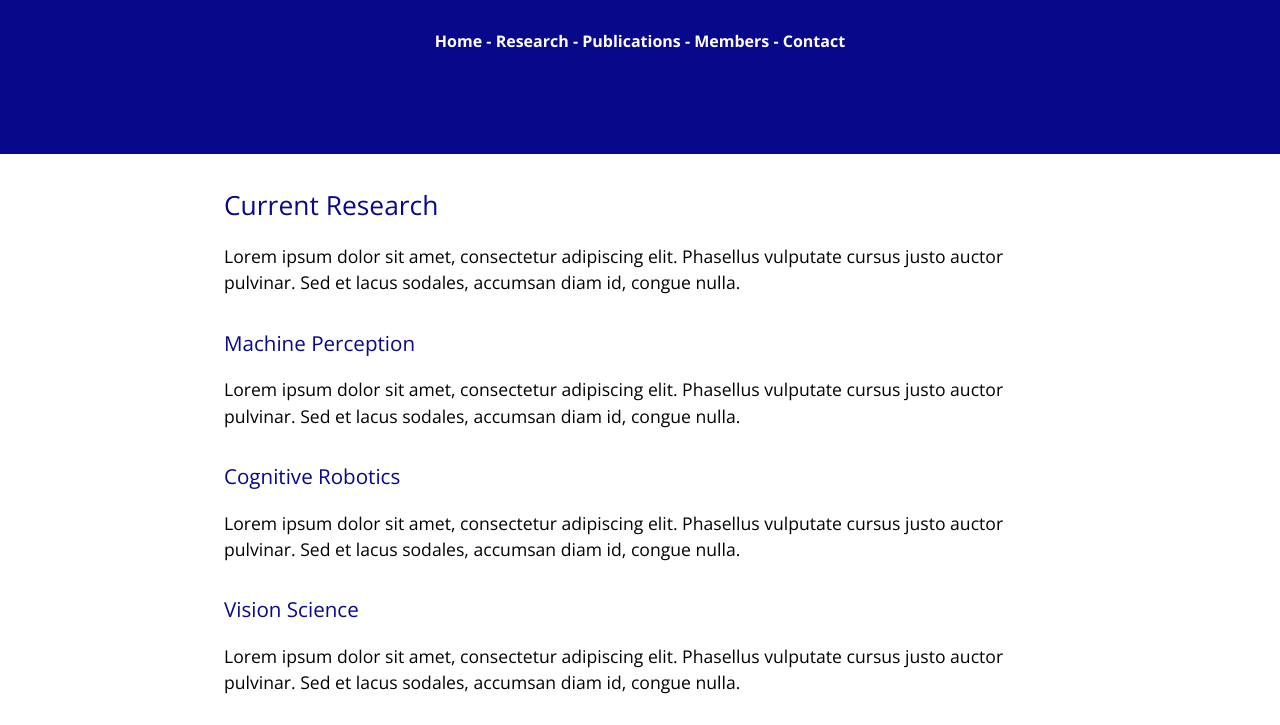
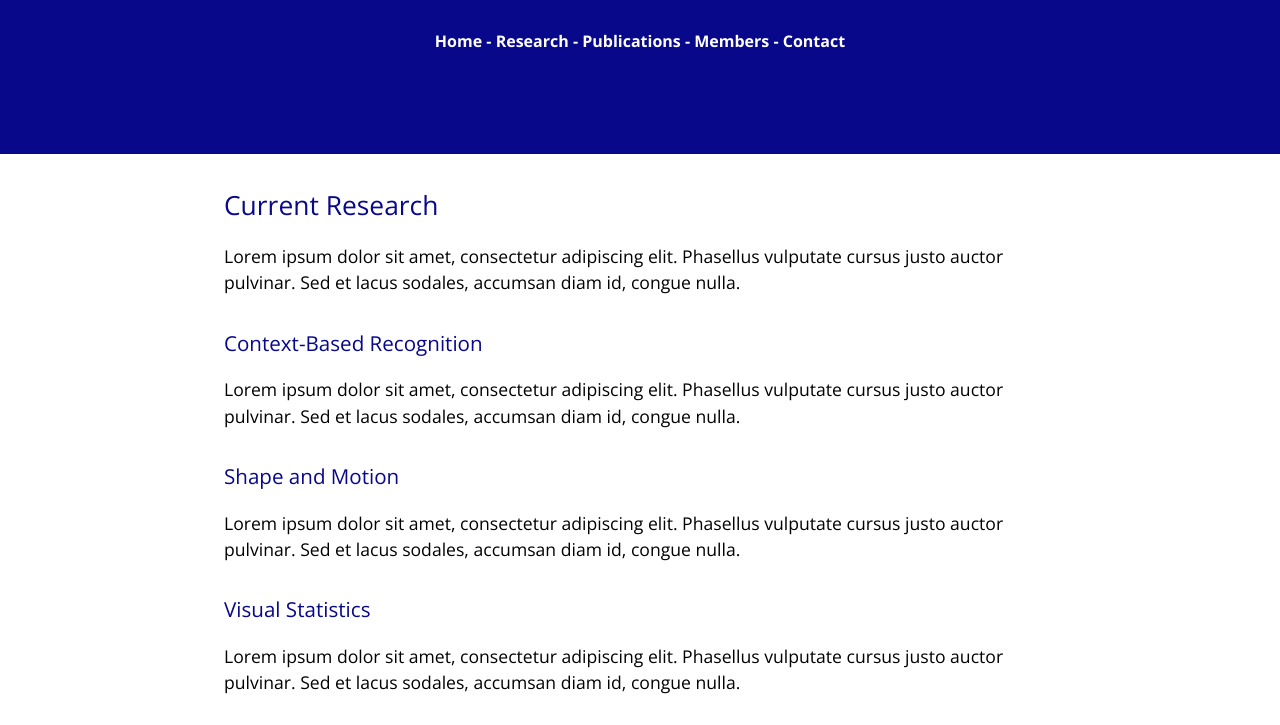
Before and after one commit to visualmind/visualmind.github.io, a plain HTML site: page currentResearch.html in a window 1280 px wide. Shown: the part 208-933 px from the top of the page. Drawn offline with nearby package versions, Linux system fonts and the light colour scheme.

Commit message:
Update currentResearch.html

```diff
--- a/currentResearch.html
+++ b/currentResearch.html
@@ -93,13 +93,11 @@ h1 em {
 
     <h2>Current Research</h2>
     <p>Lorem ipsum dolor sit amet, consectetur adipiscing elit. Phasellus vulputate cursus justo auctor pulvinar. Sed et lacus sodales, accumsan diam id, congue nulla.</p>
-    <h3>Machine Perception</h3>
+    <h3>Context-Based Recognition</h3>
         <p>Lorem ipsum dolor sit amet, consectetur adipiscing elit. Phasellus vulputate cursus justo auctor pulvinar. Sed et lacus sodales, accumsan diam id, congue nulla.</p>
-    <h3>Cognitive Robotics</h3>
+    <h3>Shape and Motion</h3>
         <p>Lorem ipsum dolor sit amet, consectetur adipiscing elit. Phasellus vulputate cursus justo auctor pulvinar. Sed et lacus sodales, accumsan diam id, congue nulla.</p>
-    <h3>Vision Science</h3>
-        <p>Lorem ipsum dolor sit amet, consectetur adipiscing elit. Phasellus vulputate cursus justo auctor pulvinar. Sed et lacus sodales, accumsan diam id, congue nulla.</p>
-    <h3>Virtual Reality</h3>
+    <h3>Visual Statistics</h3>
         <p>Lorem ipsum dolor sit amet, consectetur adipiscing elit. Phasellus vulputate cursus justo auctor pulvinar. Sed et lacus sodales, accumsan diam id, congue nulla.</p>
 
       <footer class="site-footer">
```
